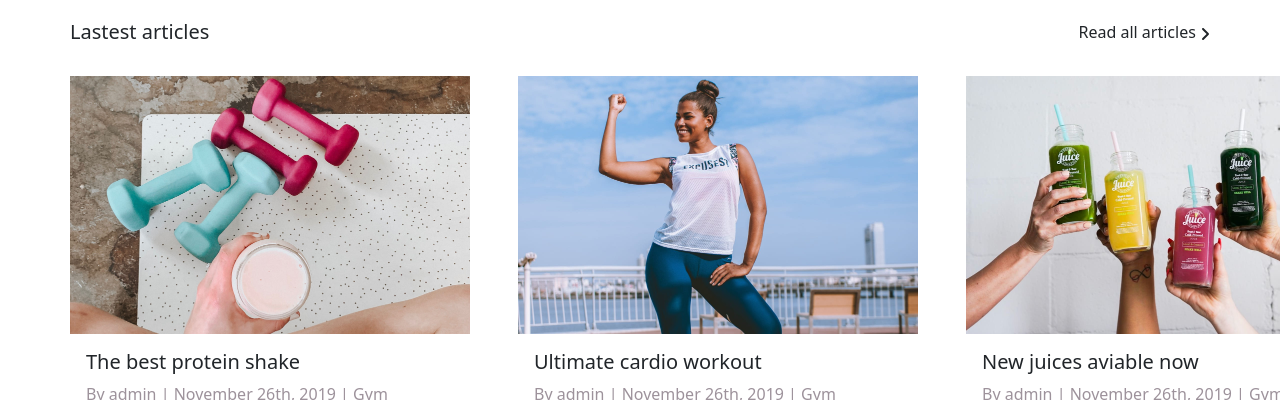
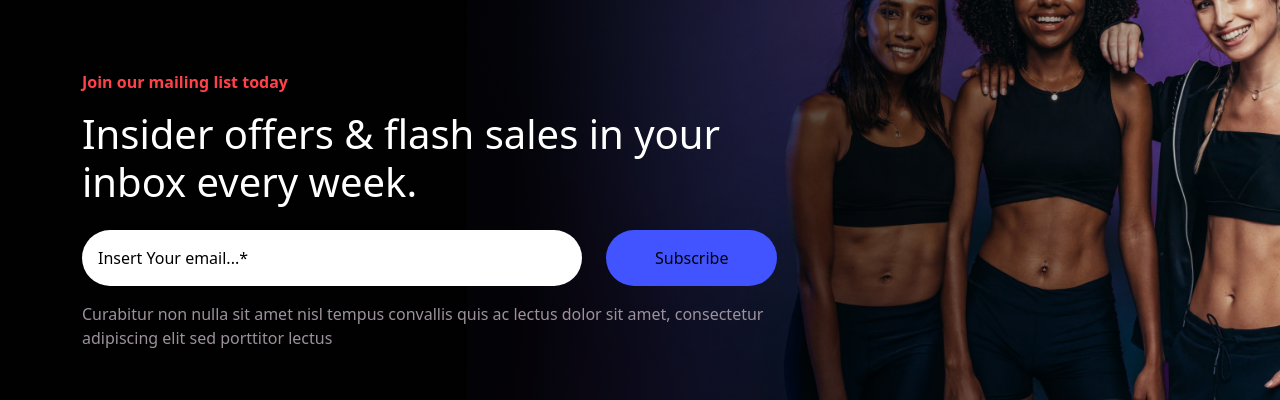
Before and after one commit to VolxDarkTV/proj-html-vuejs, a Vue app: page / in a window 1280 px wide. Shown: the part 175-575 px from the top of the page. Built offline with nearby package versions, Linux system fonts and the light colour scheme.

Commit message:
add join

```diff
--- a/src/App.vue
+++ b/src/App.vue
@@ -4,6 +4,7 @@ import AppHeader from './components/AppHeader.vue';
 // Main
 import Jumbo from './components/main/Jumbo.vue';
 
+import Join from './components/main/Join.vue';
 import LastArticles from './components/main/LastArticles.vue';
 import BuyCourse from './components/main/BuyCourse.vue';
 import Sponsor from './components/main/Sponsor.vue';
@@ -15,6 +16,7 @@ export default{
     AppHeader,
     Jumbo,
 
+    Join,
     LastArticles,
     BuyCourse,
     Sponsor,
@@ -30,6 +32,7 @@ export default{
   <main>
     <Jumbo/>
 
+    <Join/>
     <LastArticles/>
     <BuyCourse/>
     <Sponsor/>
```
